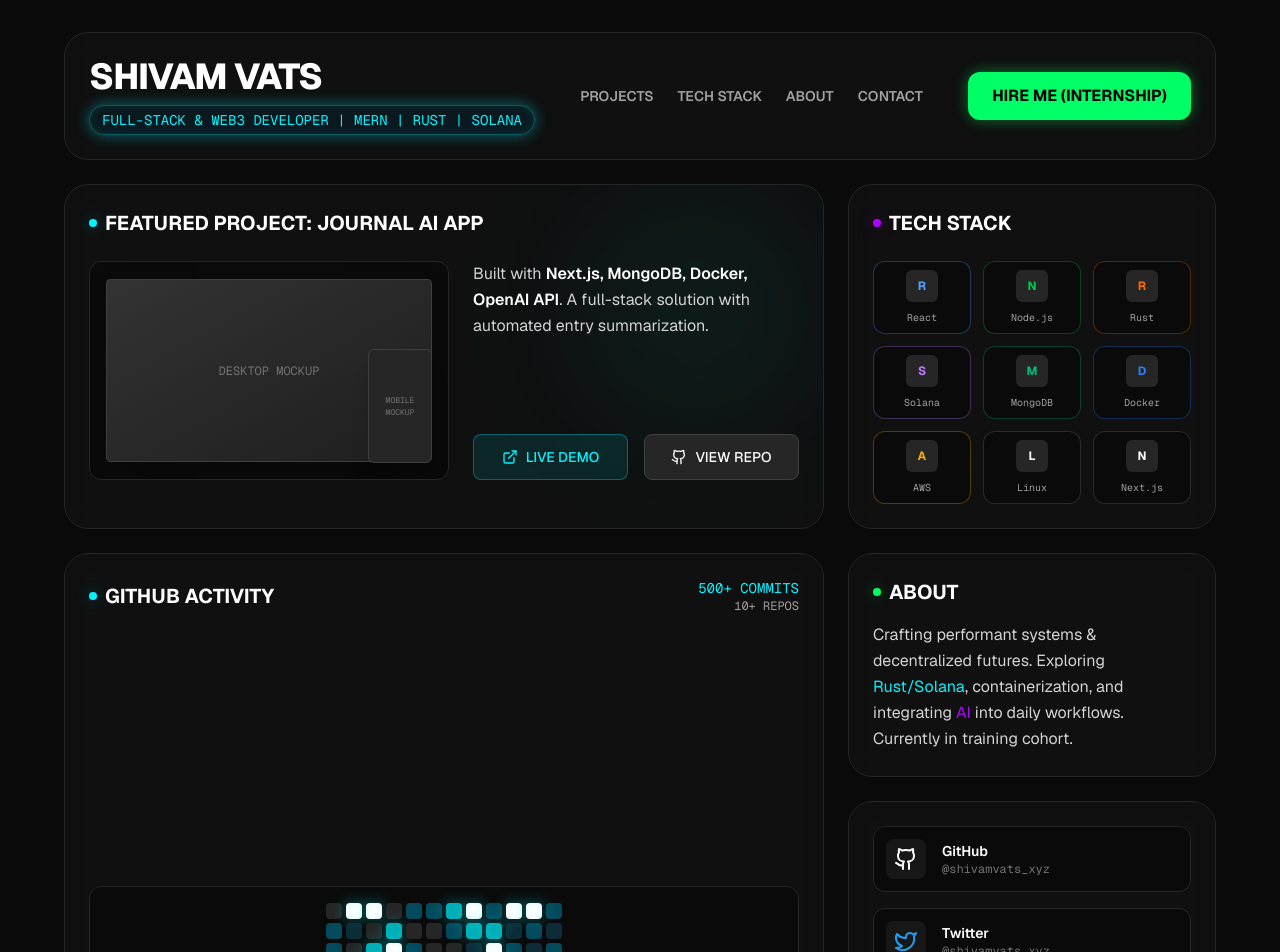
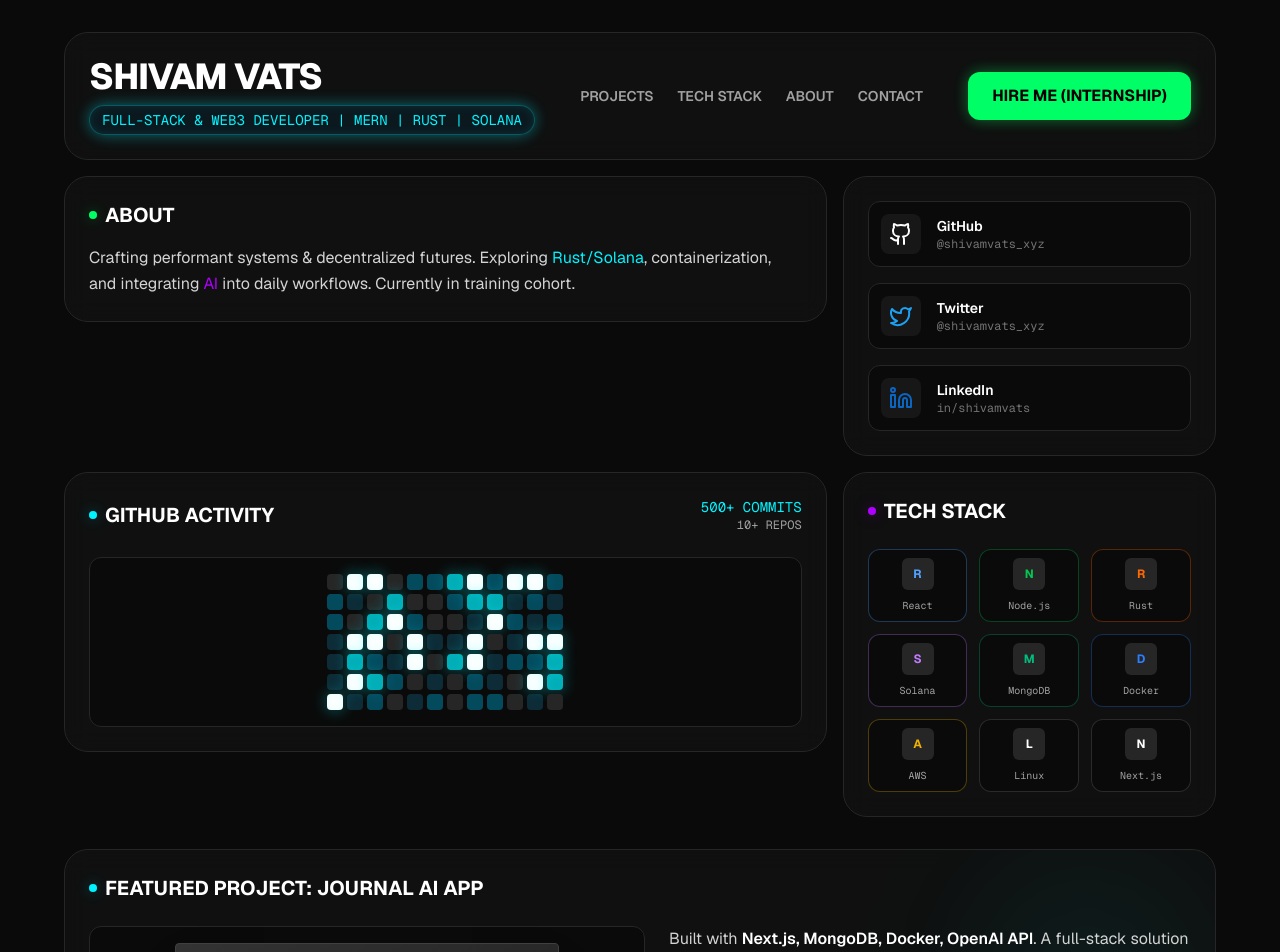
Before and after one commit to ShivamVats00/Portfolio, a Next.js app: page / in a window 1280 px wide. Shown: the top 952 px of the page. Built offline with nearby package versions, Linux system fonts and the light colour scheme.

Commit message:
style: restructure bento layout and fix grid spacing constraints

```diff
--- a/src/app/page.tsx
+++ b/src/app/page.tsx
@@ -8,22 +8,28 @@
 export default function Home() {
   return (
     <main className="min-h-screen bg-[#0a0a0a] text-[#ededed] p-4 md:p-8 font-sans selection:bg-neon-cyan/30">
-      <div className="max-w-6xl mx-auto space-y-6">
+      <div className="max-w-6xl mx-auto space-y-4">
         <Header />
 
 
-        <div className="grid grid-cols-1 md:grid-cols-3 gap-6 auto-rows-max">
-
-          <FeaturedProject />
-          <TechStack />
-
-
-          <GithubActivity />
-
-          <div className="grid grid-cols-1 gap-6">
+        <div className="grid grid-cols-1 md:grid-cols-3 gap-4">
+          <div className="md:col-span-2">
             <AboutCard />
+          </div>
+          <div className="md:col-span-1">
             <ConnectCard />
           </div>
+
+          <div className="md:col-span-2">
+            <GithubActivity />
+          </div>
+          <div className="md:col-span-1">
+            <TechStack />
+          </div>
+        </div>
+
+        <div className="pt-4">
+          <FeaturedProject />
         </div>
       </div>
     </main>
```
